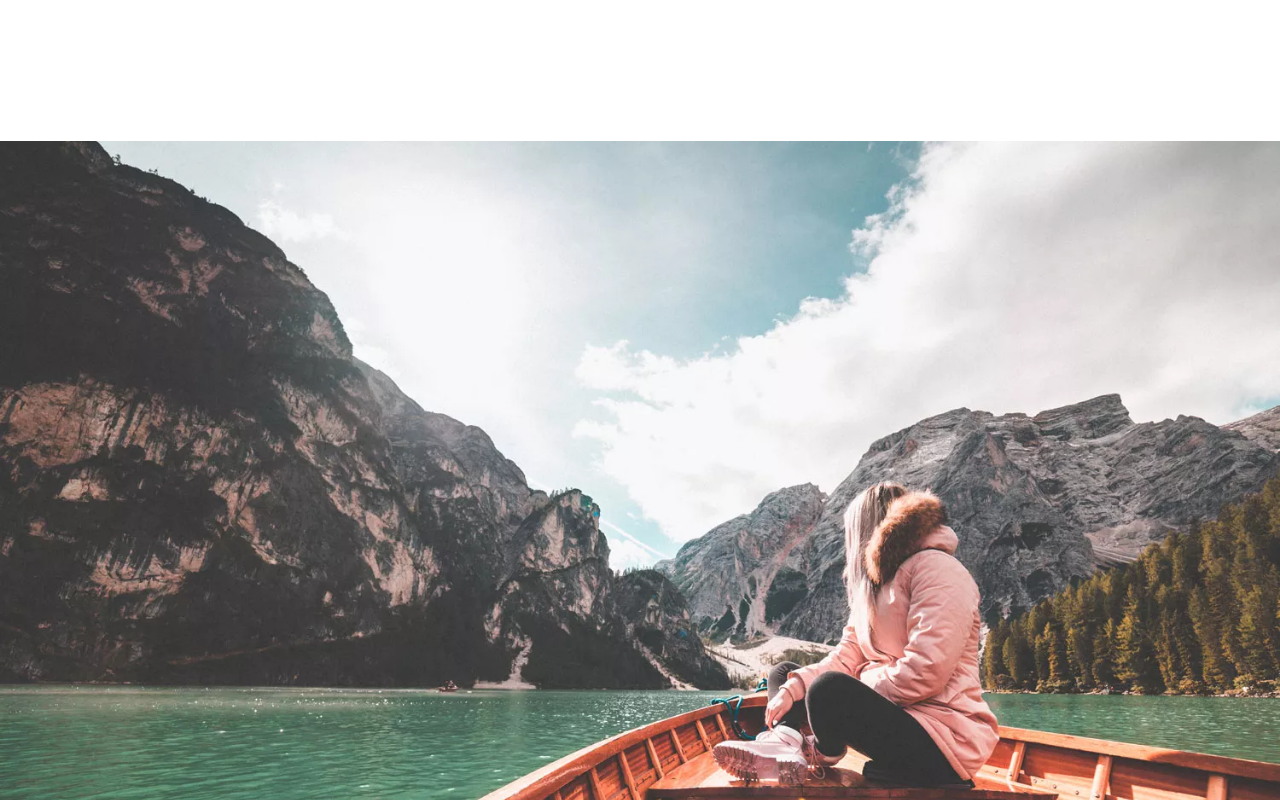
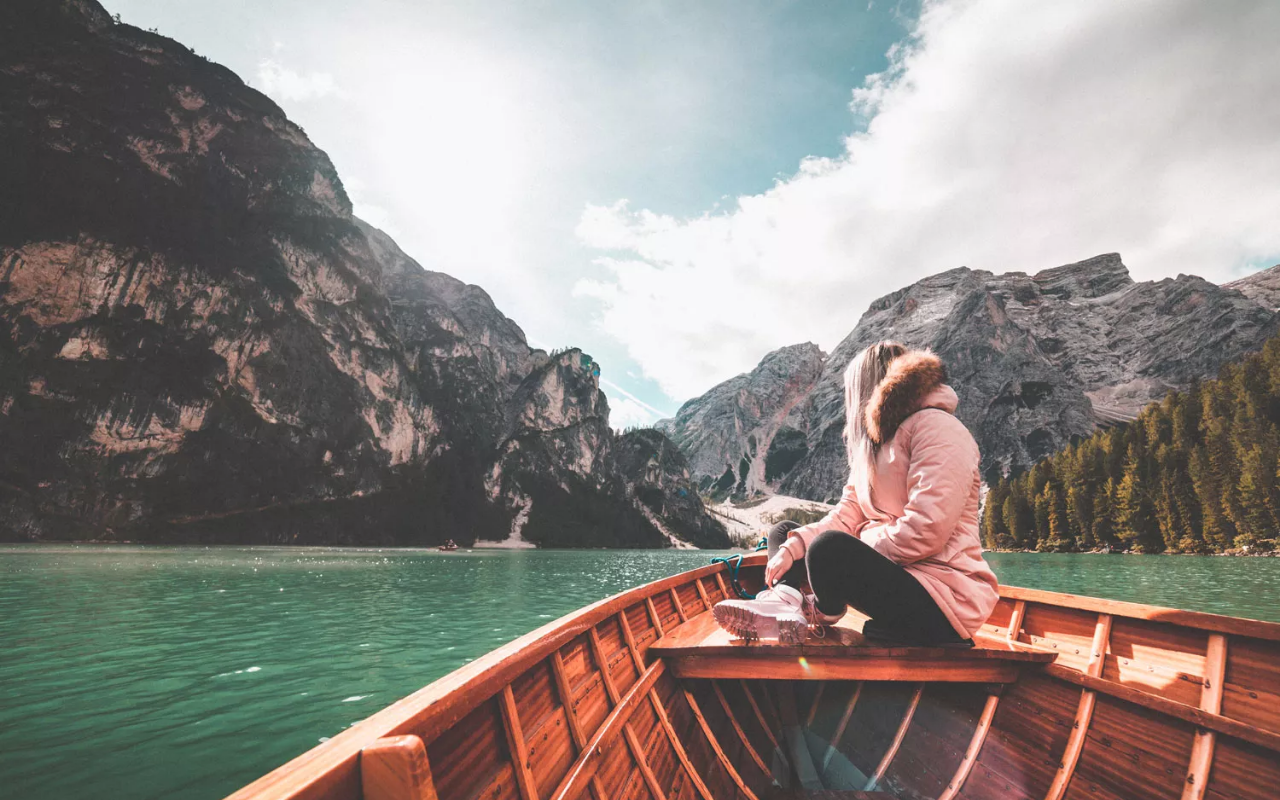
Before and after one commit to riteshsingla36/colorlib-voyage, a plain HTML site: page about.html in a window 1280 px wide. Shown: the top 800 px of the page. Drawn offline with Linux system fonts and the light colour scheme.

Commit message:
footer css updated

```diff
--- a/about.css
+++ b/about.css
@@ -8,7 +8,6 @@
 
 .upper img {
     width: 100%;
-
 }
 
 
--- a/footerstyle.css
+++ b/footerstyle.css
@@ -1,8 +1,6 @@
 
 @import url('https://fonts.googleapis.com/css2?family=Poppins:wght@300;400;500;600;700&display=swap');
-body{
-    margin-top: 11%;
-}
+
 body{
     line-height: 1.8;
     font-family: 'Poppins', sans-serif;
```
